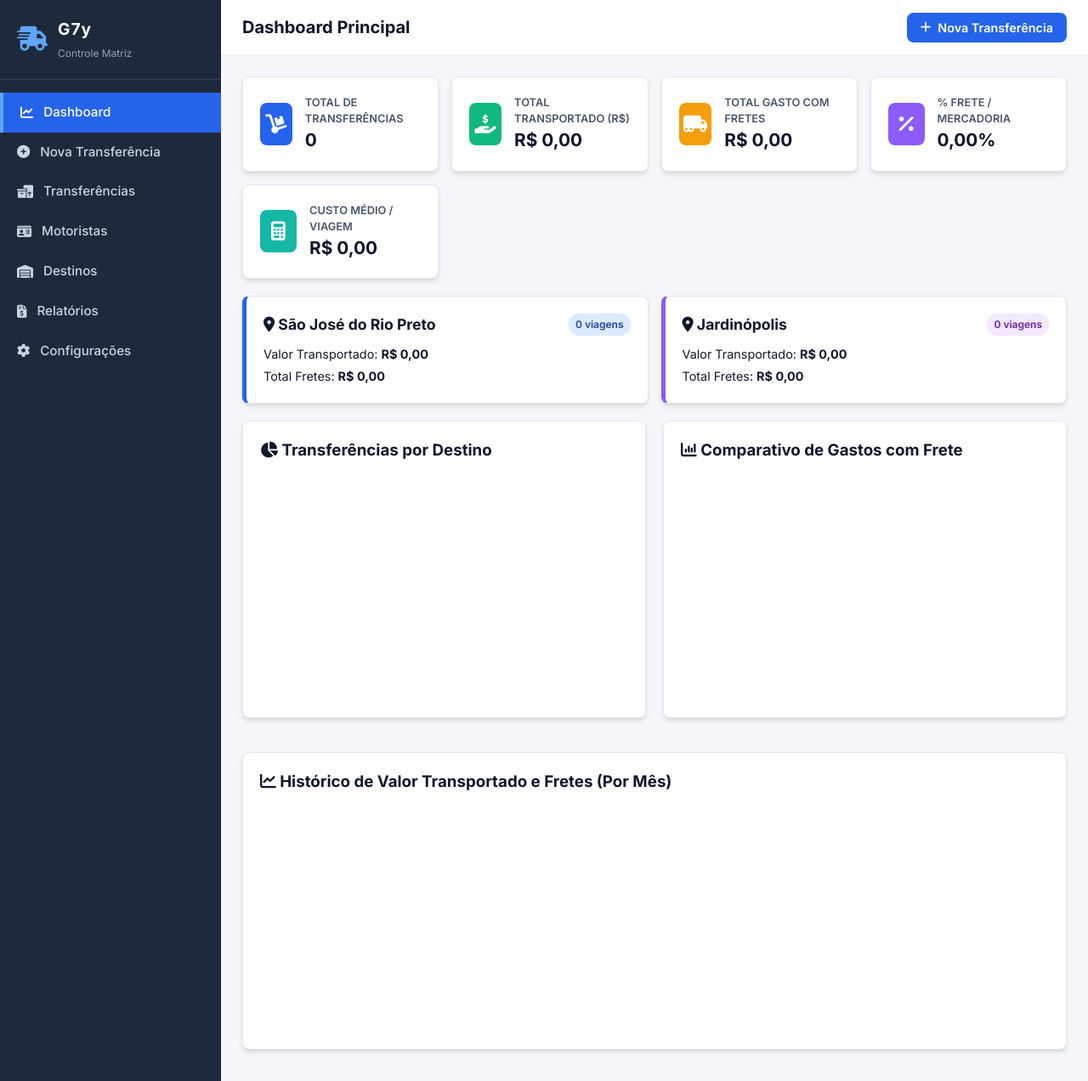
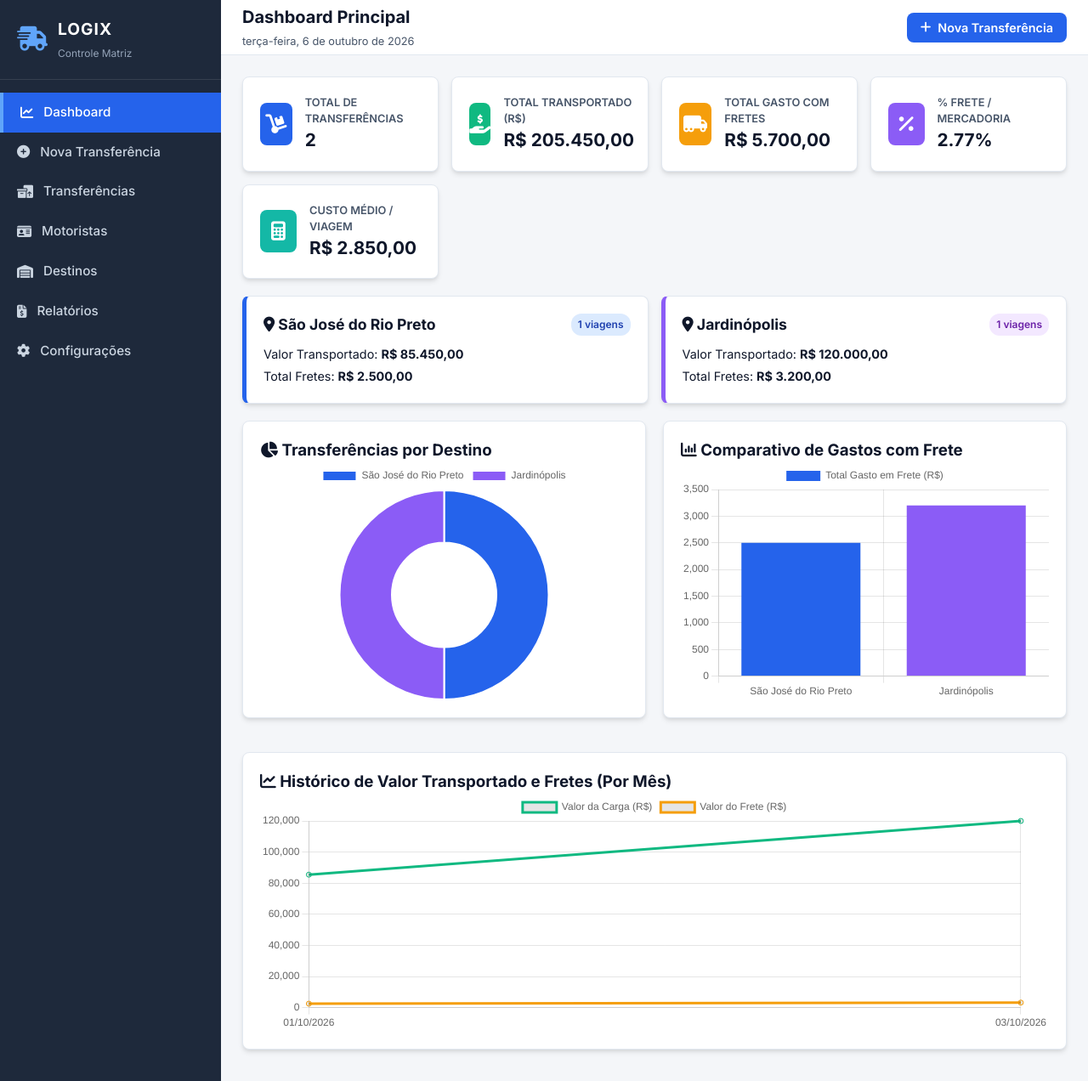
Before and after one commit to GGcodeBest/transferencias, a plain HTML site: page index.html in a window 1280 px wide. Shown: the top 1272 px of the page at 85% size. Drawn offline with nearby package versions, Linux system fonts and the light colour scheme.

Commit message:
Add files via upload

```diff
--- a/index.html
+++ b/index.html
@@ -6,17 +6,21 @@
     <title>LOGIX - Sistema de Controle Logístico Matriz</title>
     <!-- CSS Externos -->
     <link rel="stylesheet" href="style.css">
+    <!-- Font Awesome para Ícones -->
     <link rel="stylesheet" href="https://cdnjs.cloudflare.com/ajax/libs/font-awesome/6.4.0/css/all.min.css">
+    <!-- Google Fonts -->
     <link href="https://fonts.googleapis.com/css2?family=Inter:wght@300;400;500;600;700&display=swap" rel="stylesheet">
+    <!-- Chart.js para Gráficos -->
     <script src="https://cdn.jsdelivr.net/npm/chart.js"></script>
 </head>
 <body>
     <div class="app-container">
+        <!-- Sidebar / Menu Lateral -->
         <aside class="sidebar">
             <div class="sidebar-header">
                 <i class="fa-solid fa-truck-fast logo-icon"></i>
                 <div class="logo-text">
-                    <h2>G7y</h2>
+                    <h2>LOGIX</h2>
                     <span>Controle Matriz</span>
                 </div>
             </div>
@@ -55,6 +59,8 @@
                 </div>
             </div>
         </aside>
+
+        <!-- Main Content -->
         <main class="main-content">
             <!-- Topbar -->
             <header class="topbar">
@@ -71,6 +77,8 @@
             </header>
 
             <div class="content-body">
+
+                <!-- 1. DASHBOARD PRINCIPAL -->
                 <section id="page-dashboard" class="page-section active">
                     <div class="metrics-grid">
                         <div class="card metric-card">
@@ -109,6 +117,8 @@
                             </div>
                         </div>
                     </div>
+
+                    <!-- Cards por Destino -->
                     <div class="destinos-summary-grid">
                         <div class="card destino-card border-rio-preto">
                             <div class="destino-header">
@@ -131,6 +141,8 @@
                             </div>
                         </div>
                     </div>
+
+                    <!-- Gráficos -->
                     <div class="charts-grid">
                         <div class="card chart-card">
                             <h3><i class="fa-solid fa-chart-pie"></i> Transferências por Destino</h3>
@@ -658,6 +670,5 @@
     <div id="toast" class="toast"></div>
 
     <script src="script.js"></script>
-    <script src="https://cdn.jsdelivr.net/npm/@supabase/supabase-js@2"></script>
 </body>
 </html>
--- a/script.js
+++ b/script.js
@@ -1,7 +1,9 @@
-const SUPABASE_URL = 'https://tsuwhyrzqjsfarfmllfn.supabase.co';
-const SUPABASE_KEY = 'sb_publishable_fb4VQ7iVCvkfY4o9Nfwx_g_rQYnRR3N';
+// BANCO DE DADOS LOCAL (LocalStorage)
+const STORAGE_TRANSFERENCIAS = 'logix_transferencias';
+const STORAGE_MOTORISTAS = 'logix_motoristas';
 
-const supabase = window.supabase.createClient(SUPABASE_URL, SUPABASE_KEY);
+let transferencias = JSON.parse(localStorage.getItem(STORAGE_TRANSFERENCIAS)) || [];
+let motoristas = JSON.parse(localStorage.getItem(STORAGE_MOTORISTAS)) || [];
 
 // Instâncias de Gráficos
 let chartDestinosObj = null;
--- a/style.css
+++ b/style.css
@@ -487,6 +487,7 @@ input:focus, select:focus, textarea:focus {
     background-color: #f8fafc;
 }
 
+/* BADGES */
 .badge {
     padding: 4px 8px;
     border-radius: 12px;
@@ -547,6 +548,7 @@ input:focus, select:focus, textarea:focus {
     margin-top: 20px;
 }
 
+/* MODAL E TOAST */
 .modal {
     display: none;
     position: fixed;
@@ -592,6 +594,8 @@ input:focus, select:focus, textarea:focus {
     z-index: 1001;
     box-shadow: var(--shadow);
 }
+
+/* RESPONSIVIDADE */
 @media (max-width: 992px) {
     .sidebar { position: fixed; left: -260px; height: 100%; }
     .sidebar.open { left: 0; }
```
